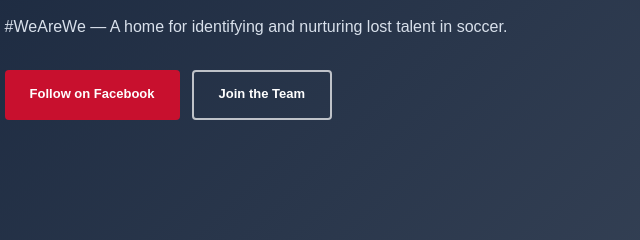
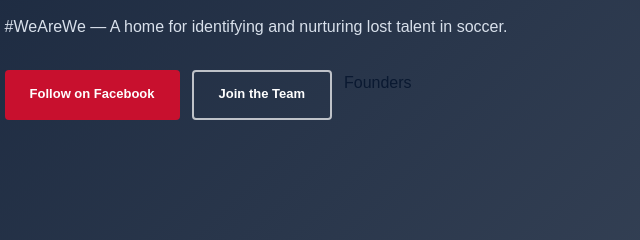
Before and after one commit to Lcwebdesigner/elitestarsfc, a plain HTML site: page index.html in a window 1280 px wide. Shown: the part 493-733 px from the top of the page, 85-725 px from the left. Drawn offline with nearby package versions, Linux system fonts and the light colour scheme; no server answers.

Commit message:
Update index.html

```diff
--- a/index.html
+++ b/index.html
@@ -35,6 +35,7 @@
     <div class="hero-buttons">
       <a class="btn btn-red" href="https://www.facebook.com/elitestarsfc" target="_blank" rel="noopener">Follow on Facebook</a>
       <a class="btn btn-outline" href="#contact">Join the Team</a>
+<a href="founders.html">Founders</a>
     </div>
   </div>
 </section>
```
